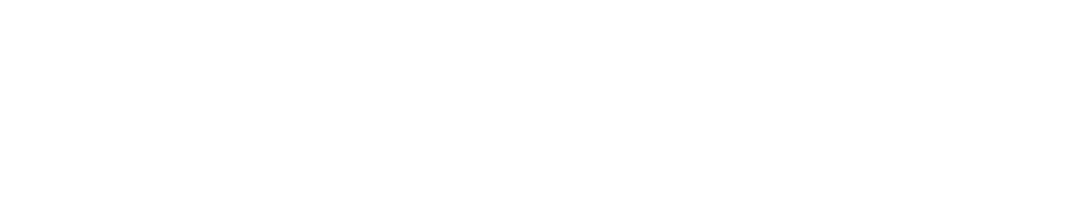
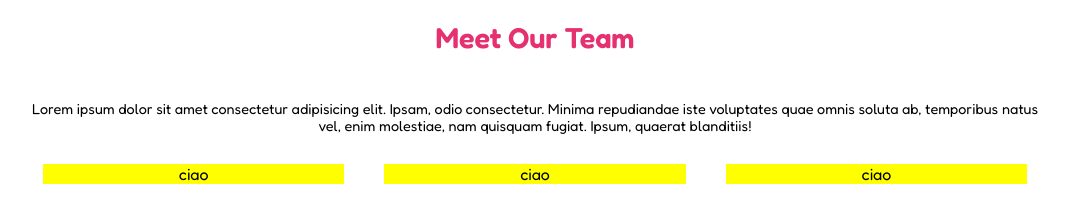
Before and after one commit to silviapetrino/html-css-float-cards, a plain HTML site: page index.html in a window 1280 px wide. Shown: the whole page, without its empty margins (105-1174 px from the left). Drawn offline with Linux system fonts and the light colour scheme.

Commit message:
second-commit

```diff
--- a/css/style.css
+++ b/css/style.css
@@ -7,3 +7,30 @@
 body {
   font-family: 'Fredoka', sans-serif;
 }
+
+.container {
+  background-color: white;
+  width: 80%;
+  margin: 20px auto;
+  text-align: center;
+}
+
+.text h1 {
+  color: #E53170;
+  font-size: 1.8rem;
+  font-weight: 900;
+  padding-bottom: 45px;
+}
+
+.text p{
+  font-size: .9rem;
+}
+.float-left{
+  float: left;
+}
+
+.box{
+  background-color: yellow;
+  width: calc(100%/3 - 40px);
+  margin: 30px 20px;
+}
--- a/index.html
+++ b/index.html
@@ -11,5 +11,21 @@
 </head>
 <body>
 
+  <main class="container">
+
+    <!-- text section -->
+
+    <div class="text">
+      <h1><strong>Meet Our Team</strong></h1>
+      <p>Lorem ipsum dolor sit amet consectetur adipisicing elit. Ipsam, odio consectetur. Minima repudiandae iste voluptates quae omnis soluta ab, temporibus natus vel, enim molestiae, nam quisquam fugiat. Ipsum, quaerat blanditiis!
+      </p>
+    </div>
+
+  <!-- boxes section -->
+    <div class="box float-left">ciao</div>
+    <div class="box float-left">ciao</div>
+    <div class="box float-left">ciao</div>
+  </main>
+
 </body>
 </html>
```
